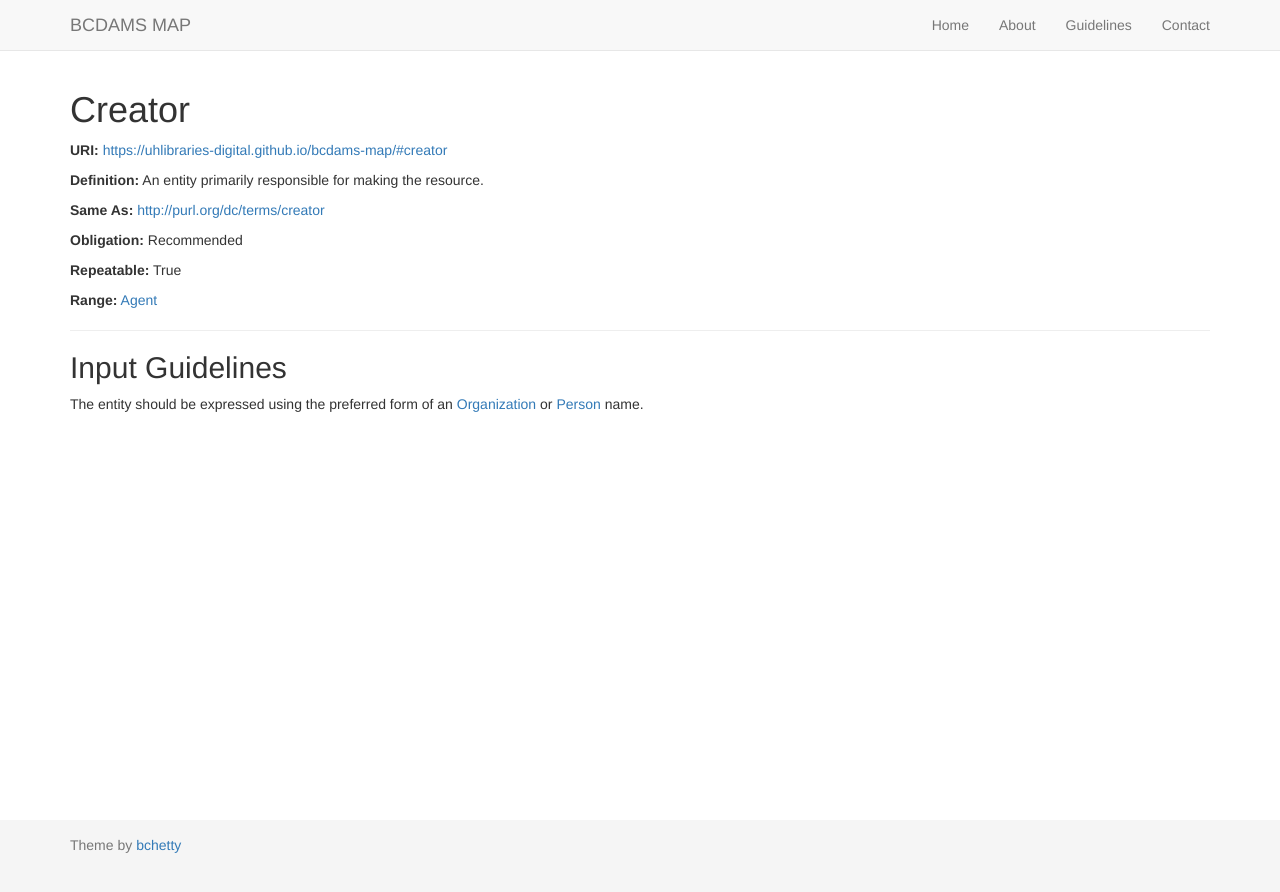
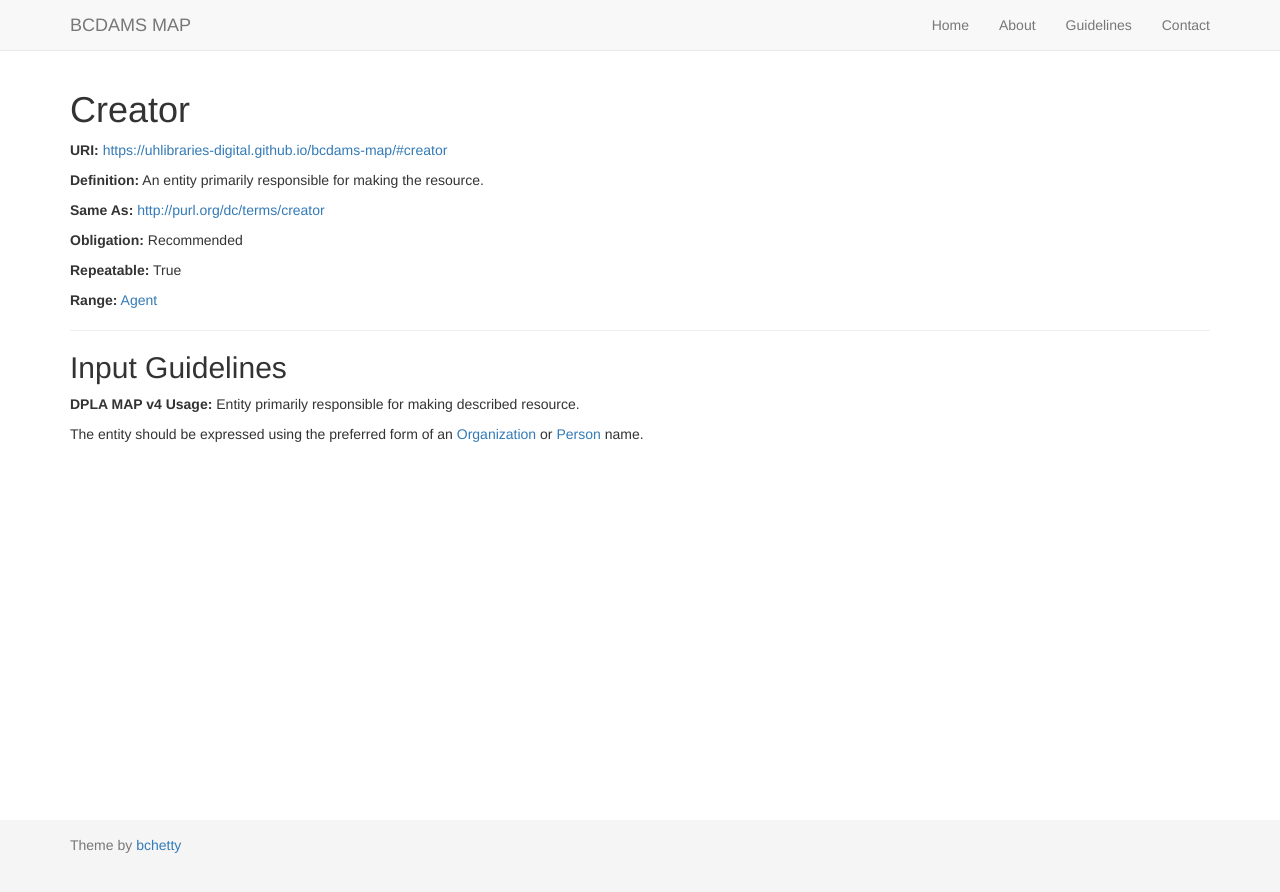
Before and after one commit to uhlibraries-digital/bcdams-map, a Jekyll site: the page built from guidelines/creator.md, in a window 1280 px wide. Shown: the top 892 px of the page. Built offline with Jekyll 4.4.1, drawn with Linux system fonts in a browser that asks for light colours; nearby versions of some CDN libraries; comment, search, counter and statistics services are not loaded.

Commit message:
update creator guidelines
Added DPLA MAP v4 usage guidelines

```diff
--- a/guidelines/creator.md
+++ b/guidelines/creator.md
@@ -7,4 +7,6 @@ comments: false
 
 {% include guidelines.md %}
 
+**DPLA MAP v4 Usage:** Entity primarily responsible for making described resource.
+
 The entity should be expressed using the preferred form of an [Organization](https://id.lib.uh.edu/ark:/84475/au4982x468p) or [Person](https://id.lib.uh.edu/ark:/84475/au5426m1724) name.
```
